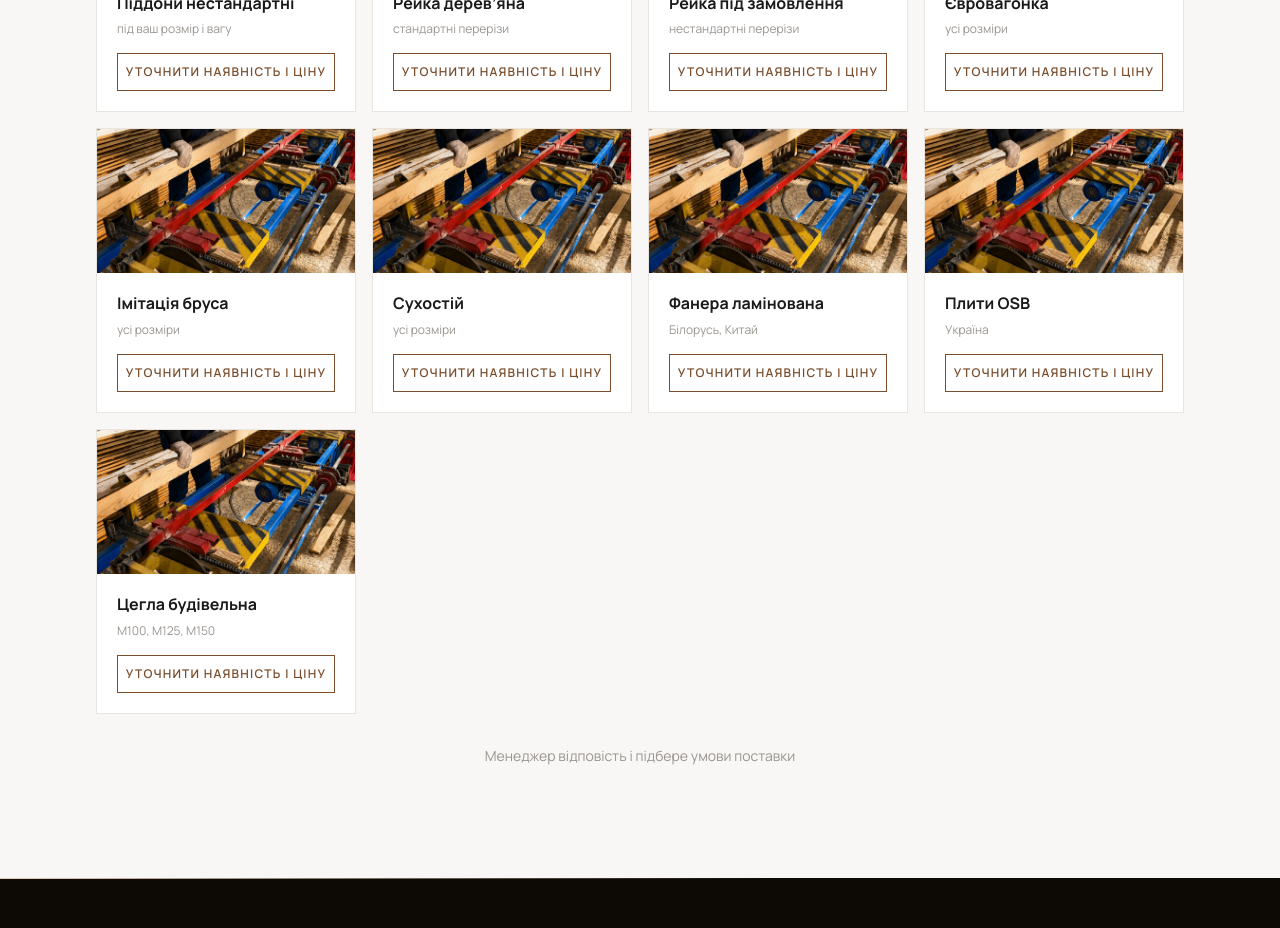
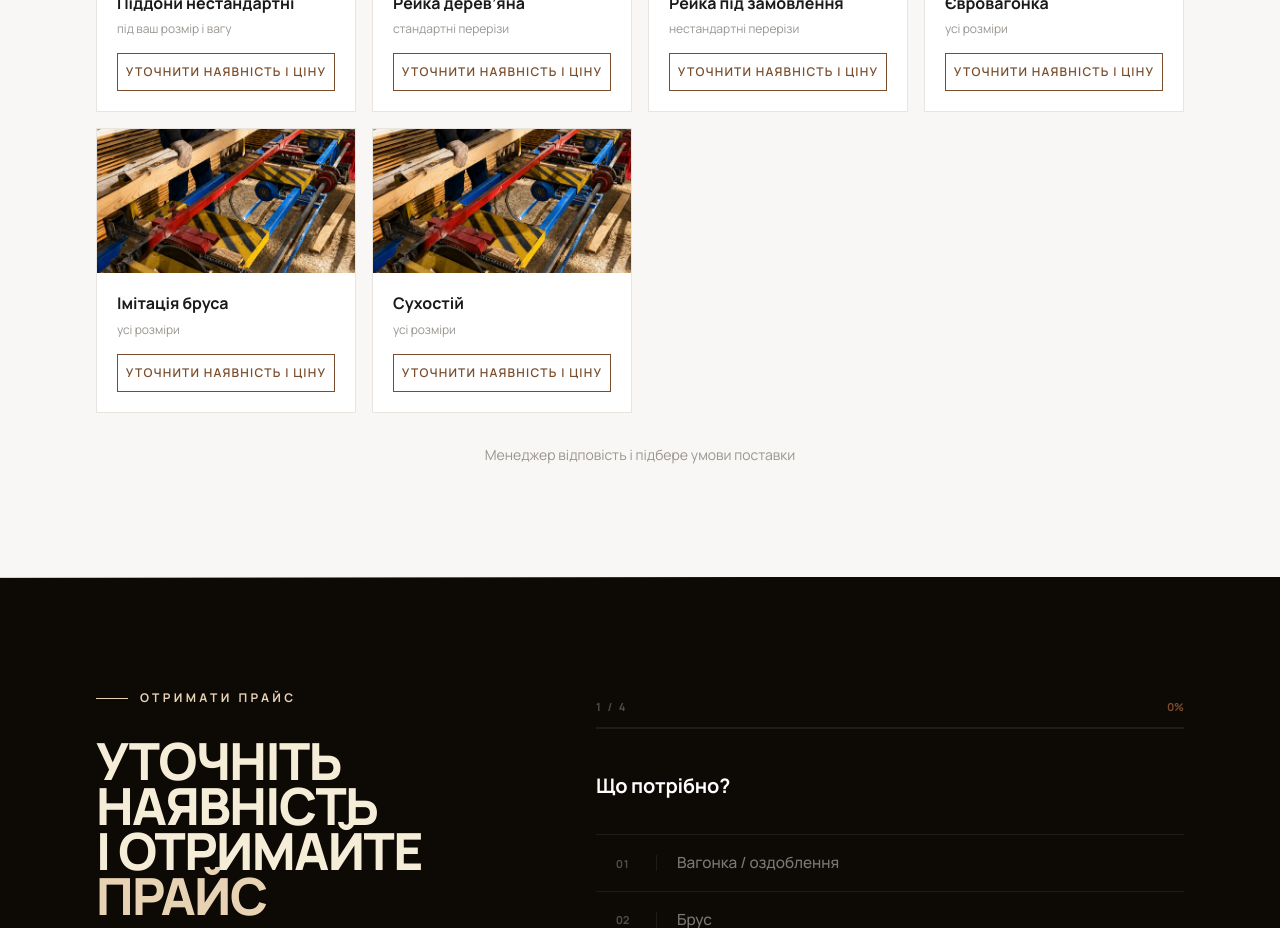
Before and after one commit to VBK-Partner/main-site, a Next.js app: page /wood in a window 1280 px wide. Shown: the part 4100-5028 px from the top of the page. Built offline with nearby package versions, Linux system fonts and the light colour scheme.

Commit message:
edits wood

```diff
--- a/src/components/wood/WoodCatalog.tsx
+++ b/src/components/wood/WoodCatalog.tsx
@@ -19,9 +19,6 @@ const ITEMS = [
   { cat: 'inshe',   name: 'Євровагонка',           dims: 'усі розміри',                    photo: '/images/photo/Сухостій та інші.jpg' },
   { cat: 'inshe',   name: 'Імітація бруса',        dims: 'усі розміри',                    photo: '/images/photo/Сухостій та інші.jpg' },
   { cat: 'inshe',   name: 'Сухостій',              dims: 'усі розміри',                    photo: '/images/photo/Сухостій та інші.jpg' },
-  { cat: 'inshe',   name: 'Фанера ламінована',     dims: 'Білорусь, Китай',                photo: '/images/photo/Сухостій та інші.jpg' },
-  { cat: 'inshe',   name: 'Плити OSB',             dims: 'Україна',                        photo: '/images/photo/Сухостій та інші.jpg' },
-  { cat: 'inshe',   name: 'Цегла будівельна',      dims: 'М100, М125, М150',               photo: '/images/photo/Сухостій та інші.jpg' },
 ]
 
 const TABS: { key: Category; label: string }[] = [
```
